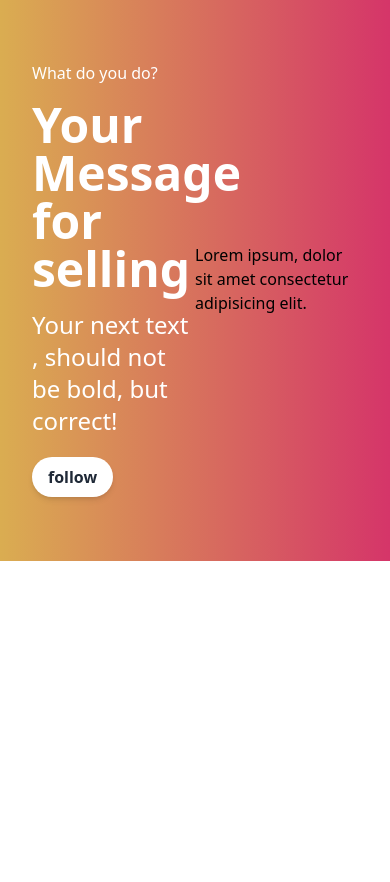
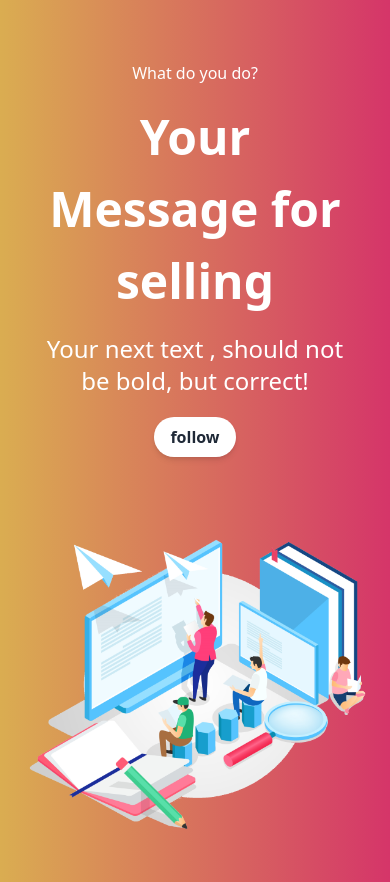
Before and after one commit to saraanv/LandingPage, a website: page src/index.html in a window 390 px wide. Shown: the part 67-949 px from the top of the page. Before the commit the page ends 844 px from the top, so only its background shows below. Drawn offline with Linux system fonts and the light colour scheme.

Commit message:
making the hero section responsive comsidering mobile-first size and added folder images to assets

```diff
--- a/src/index.html
+++ b/src/index.html
@@ -42,15 +42,15 @@
     </nav>
 
     <div class="bg-gradient-to-r from-amber-350 to-pink-750">
-       <div class="container mx-auto flex items-center py-16 px-8">
-        <div class="w-1/2 text-white">
+       <div class="container mx-auto flex flex-col md:flex-row items-center py-16 px-8">
+        <div class="flex-1 text-white flex flex-col items-center md:items-start text-center md:text-left mb-20 md:mb-0 md:pr-8">
                <span>What do you do?</span>
-               <h2 class="text-5xl font-semibold my-4 pr-20">Your Message for selling</h2>
+               <h2 class="text-5xl font-bold my-4 lg:pr-20 leading-normal">Your Message for selling</h2>
                <p class="text-2xl">Your next text , should not be bold, but correct!</p>
                <button class="mt-5 font-bold bg-white text-gray-800 shadow-md p-2 px-4 rounded-full hover:underline duration-300 hover:scale-105 inline-block ease-in-out">follow</button>
           </div>
-          <div class="w-1/2">
-            Lorem ipsum, dolor sit amet consectetur adipisicing elit.
+          <div class="flex-1">
+            <img class="scale-[1.15]" src="/assets/images/hero.png" alt>
           </div>
        </div>
     </div>
```
Also changed, not shown: assets/images/hero.png (added), src/style.css.
